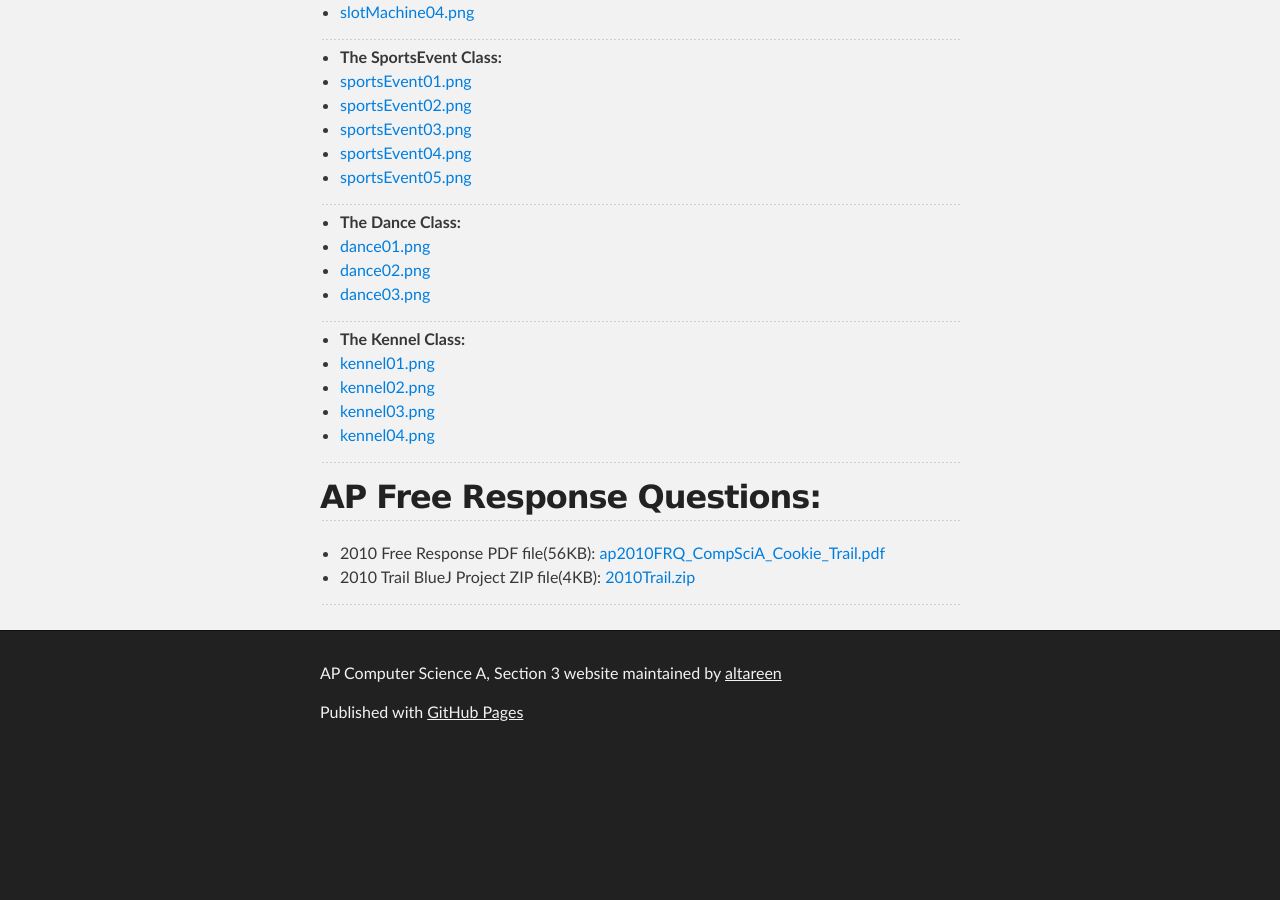
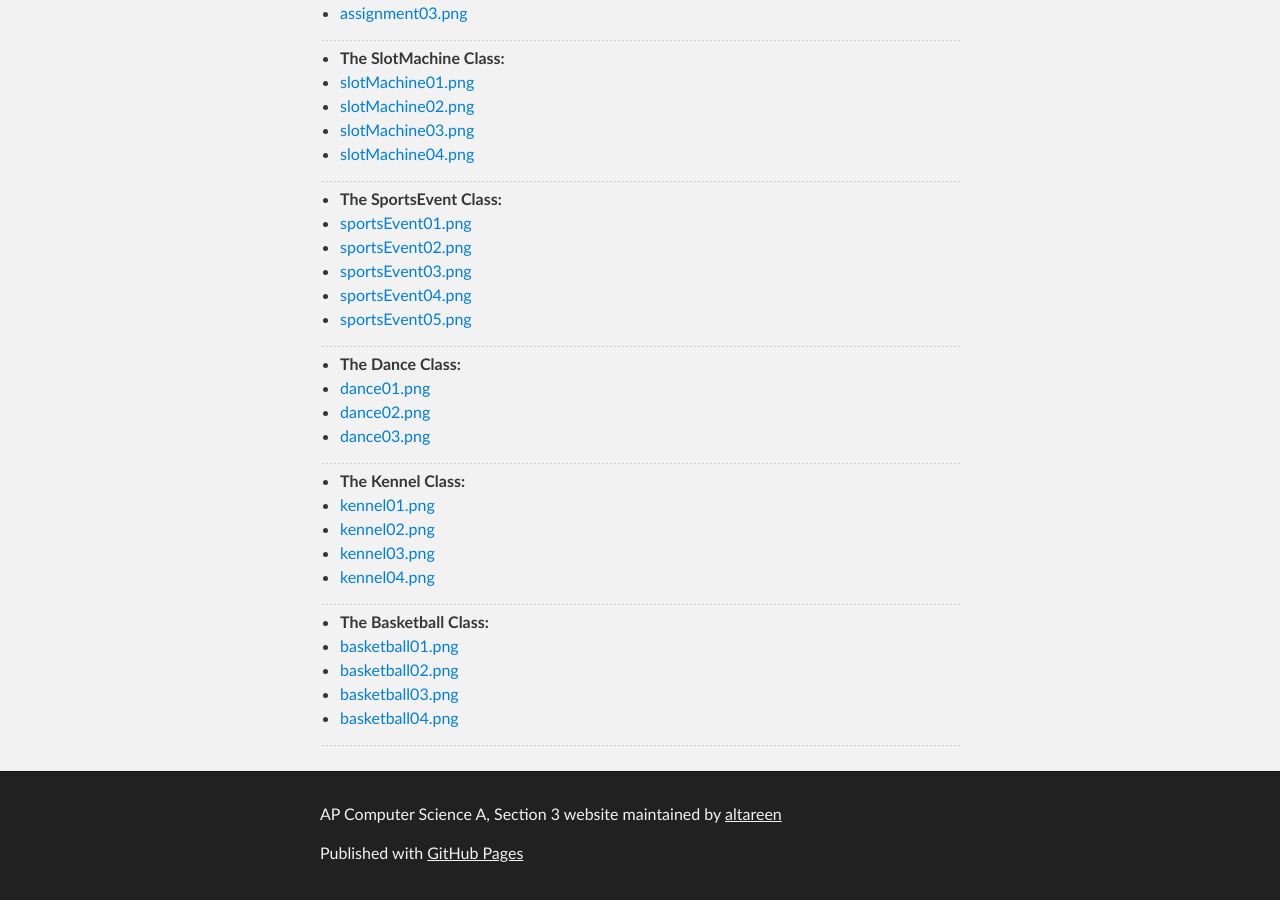
Before and after one commit to ynot1609/apcompsci3, a Jekyll site: the page built from frqs/index.md, in a window 1280 px wide and 900 px high, scrolled down 1097 px. Built offline with Jekyll 4.4.1, drawn with Linux system fonts in a browser that asks for light colours; before the commit the page ends 1856 px from its top, so only the background shows below that; some of the changed text lies outside the part shown.

Commit message:
Added basketball

```diff
--- a/frqs/index.md
+++ b/frqs/index.md
@@ -69,11 +77,11 @@ title: Free Response Questions
 
 ---
 
-## AP Free Response Questions:
-
-+ 2010 Free Response PDF file(56KB): [ap2010FRQ_CompSciA_Cookie_Trail.pdf](/apcompsci3/assets/ap2010FRQ_CompSciA_Cookie_Trail.pdf)
-+ 2010 Trail BlueJ Project ZIP file(4KB): [2010Trail.zip](/apcompsci3/assets/2010Trail.zip)
-<!-- + 2010 Cookie BlueJ Project ZIP file(4KB): [2010frqCookie.zip](/apcompsci3/assets/2010frqCookie.pdf) -->
++ **The Basketball Class:**
++ [basketball01.png](/apcompsci3/assets/basketball01.png)
++ [basketball02.png](/apcompsci3/assets/basketball02.png)
++ [basketball03.png](/apcompsci3/assets/basketball03.png)
++ [basketball04.png](/apcompsci3/assets/basketball04.png)
 
 ---
 
```
Also changed, not shown: other parts of frqs/index.md (+8 -0 lines), assets/basketball01.png (added), assets/basketball02.png (added), assets/basketball03.png (added), assets/basketball04.png (added).
